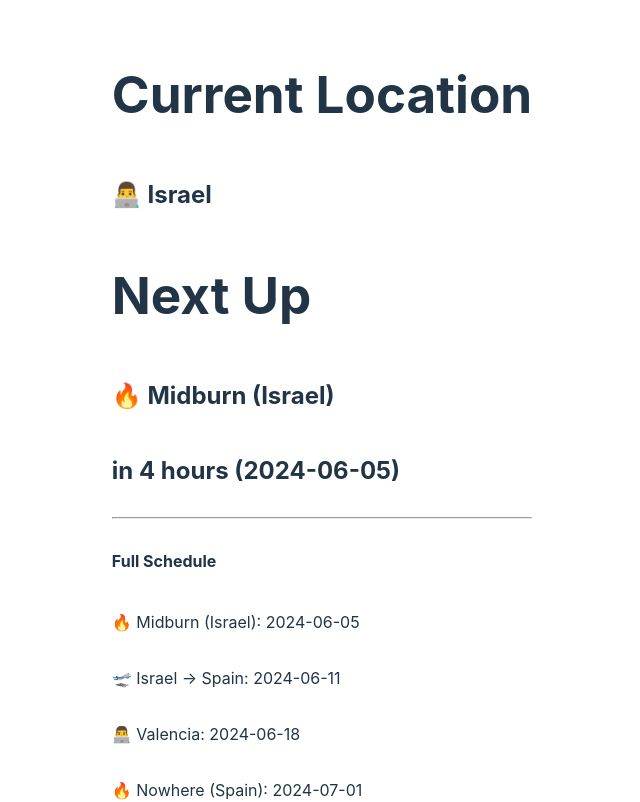
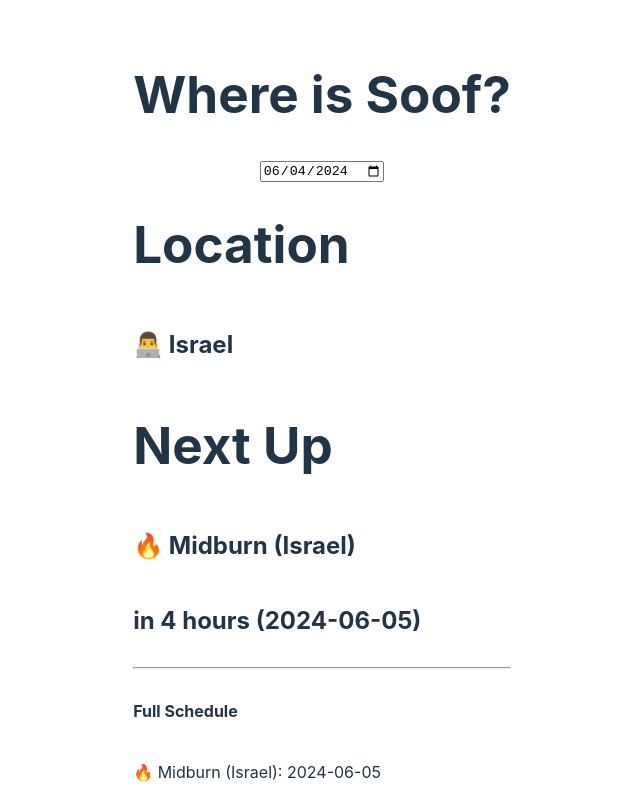
Before and after one commit to soof-golan/whereis.soofgolan.com, a React (Vite) app: page / in a window 1280 px wide. Shown: the top 802 px of the page, without its empty margins (318-958 px from the left). Built offline with nearby package versions, Linux system fonts and the light colour scheme.

Commit message:
enough fussing with dates

```diff
--- a/src/App.tsx
+++ b/src/App.tsx
@@ -1,5 +1,6 @@
 import './App.css'
 import moment from 'moment'
+import {useState} from "react";
 
 type Schedule = Array<{
     location: string,
@@ -17,11 +18,11 @@
     },
     {
         location: "🛫 Israel -> Spain",
-        date: moment('2024-06-11')
+        date: moment('2024-06-18')
     },
     {
         location: "👨‍💻 Valencia",
-        date: moment('2024-06-18')
+        date: moment('2024-06-19')
     },
     {
         location: "🔥 Nowhere (Spain)",
@@ -29,7 +30,7 @@
     },
     {
         location: "🛫 Spain -> Czech Republic",
-        date: moment('2024-07-08')
+        date: moment('2024-07-07')
     },
     {
         location: "👨‍💻 Prague",
@@ -57,22 +58,33 @@
     },
     {
         location: "👨‍💻 Israel",
-        date: moment('2024-08-12')
+        date: moment('2024-08-31')
     }
 ];
 
 function App() {
-    const now = moment();
-    const currentEvent = schedule.map(e=>e).reverse().find(event => event.date.isBefore(now));
-    const nextEvent = schedule.find(event => event.date.isAfter(now));
+    const [now, setNow] = useState(moment());
+    const currentEvent = schedule
+        .map(e => e)
+        .findLast(event => event.date.isSameOrBefore(now)
+        );
+
+    const nextEventIndex = schedule.findIndex((e) => e == currentEvent)
+    const nextEvent = schedule[nextEventIndex + 1]
     return (
         <>
+            <header>
+                <h1>Where is Soof?</h1>
+            </header>
+            <input type="date" value={now.format("YYYY-MM-DD")} onChange={(e) => {
+                setNow(moment(e.target.value));
+            }}/>
             <div style={{
                 display: "flex",
                 flexDirection: "column",
                 alignItems: "start",
             }}>
-                <h1>Current Location</h1>
+                <h1>Location</h1>
                 <h2>{currentEvent?.location}</h2>
                 <h1>Next Up</h1>
                 <h2>{nextEvent?.location}</h2>
```
